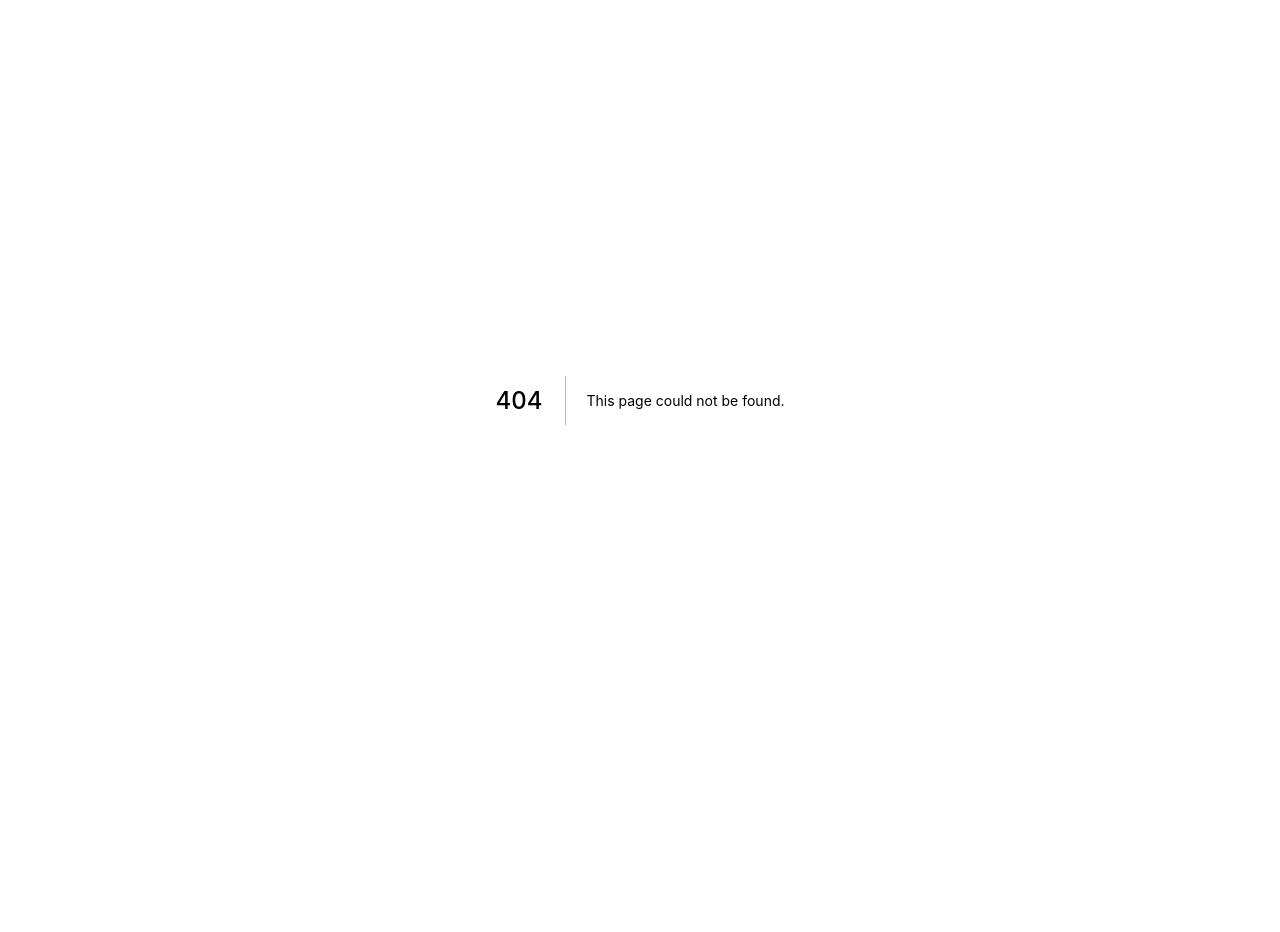
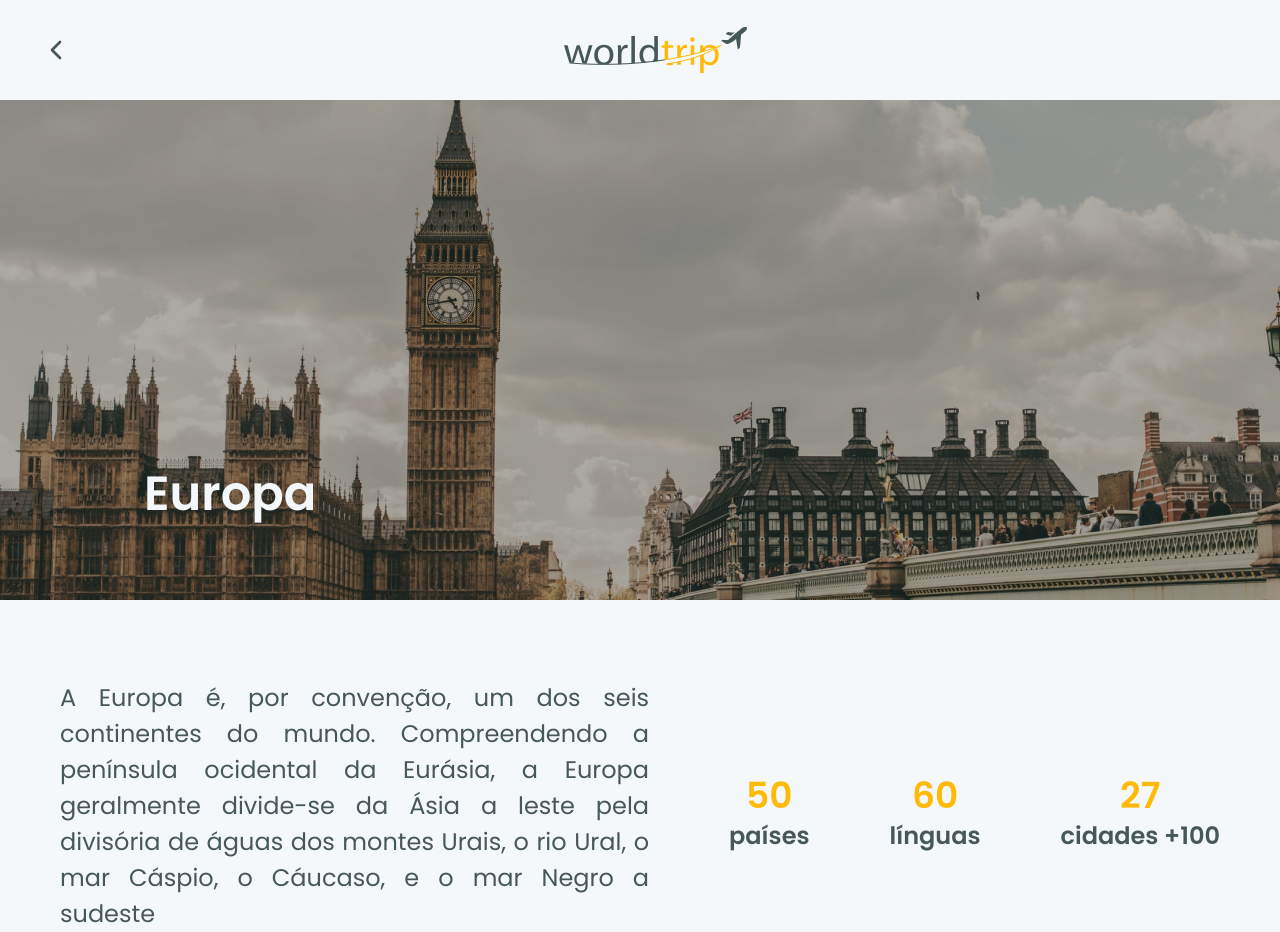
Before and after one commit to Weym/ignite-reactjs-desafio-6, a Next.js app: page /continent/europe in a window 1280 px wide. Before the commit this address had no page. Before the commit the page ends 800 px from the top, so only its background shows below. Built offline with nearby package versions, Linux system fonts and the light colour scheme.

Commit message:
add: Continent Page, ContinentBanner and Content Components

```diff
--- /dev/null
+++ b/src/components/Content/index.tsx
@@ -0,0 +1,79 @@
+import { Flex, Grid, Heading, Text } from "@chakra-ui/react";
+
+export function Content(): JSX.Element {
+  return (
+    <Grid
+      templateColumns={["1fr", "1fr", "1fr 1fr", "1.2fr 1fr"]}
+      gap={[5, 10, 16, 20]}
+    >
+      <Text
+        fontSize={["sm", "md", "lg", "2xl"]}
+        textAlign="justify"
+        color="gray.700"
+        flex="1"
+        minWidth={["200px", "350px", "350px", "480px"]}
+      >
+        A Europa é, por convenção, um dos seis continentes do mundo.
+        Compreendendo a península ocidental da Eurásia, a Europa geralmente
+        divide-se da Ásia a leste pela divisória de águas dos montes Urais, o
+        rio Ural, o mar Cáspio, o Cáucaso, e o mar Negro a sudeste
+      </Text>
+      <Flex
+        flex="1"
+        minWidth={["200", "240", "340px"]}
+        align="center"
+        justify="space-between"
+        marginTop="16px"
+      >
+        <Flex direction="column" align={["flex-start", "flex-start", "center"]}>
+          <Heading
+            color="yellow.400"
+            fontSize={["2xl", "3xl", "4xl"]}
+            fontWeight="600"
+          >
+            50
+          </Heading>
+          <Text
+            color="gray.700"
+            fontSize={["lg", "xl", "2xl"]}
+            fontWeight={["400", "600"]}
+          >
+            países
+          </Text>
+        </Flex>
+        <Flex direction="column" align={["flex-start", "flex-start", "center"]}>
+          <Heading
+            color="yellow.400"
+            fontSize={["2xl", "3xl", "4xl"]}
+            fontWeight="600"
+          >
+            60
+          </Heading>
+          <Text
+            color="gray.700"
+            fontSize={["lg", "xl", "2xl"]}
+            fontWeight={["400", "600"]}
+          >
+            línguas
+          </Text>
+        </Flex>
+        <Flex direction="column" align={["flex-start", "flex-start", "center"]}>
+          <Heading
+            color="yellow.400"
+            fontSize={["2xl", "3xl", "4xl"]}
+            fontWeight="600"
+          >
+            27
+          </Heading>
+          <Text
+            color="gray.700"
+            fontSize={["lg", "xl", "2xl"]}
+            fontWeight={["400", "600"]}
+          >
+            cidades +100
+          </Text>
+        </Flex>
+      </Flex>
+    </Grid>
+  );
+}
--- /dev/null
+++ b/src/components/ContinentBanner/index.tsx
@@ -0,0 +1,26 @@
+import { Box, Flex, Heading, Image, Text } from "@chakra-ui/react";
+
+export function ContinentBanner(): JSX.Element {
+  return (
+    <Flex
+      w="100%"
+      h={["150px", "250px", "300px", "500px"]}
+      px={["0", "0", "24", "36"]}
+      pt={["0", "0", "48", "72"]}
+      backgroundImage="url(/images/europe-continent-banner.jpg)"
+      backgroundRepeat="no-repeat"
+      backgroundSize="cover"
+      align="center"
+      justify={["center", "center", "flex-start", "flex-start"]}
+    >
+      <Heading
+        color="gray.100"
+        fontSize={["1xl", "3xl", "4xl", "5xl"]}
+        textAlign={["center", "left"]}
+        fontWeight="600"
+      >
+        Europa
+      </Heading>
+    </Flex>
+  );
+}
--- /dev/null
+++ b/src/pages/continent/[slug].tsx
@@ -0,0 +1,16 @@
+import { Flex, Heading } from "@chakra-ui/react";
+import { Content } from "../../components/Content";
+import { ContinentBanner } from "../../components/ContinentBanner";
+import { Header } from "../../components/Header";
+
+export default function Continent() {
+  return (
+    <Flex direction="column" align="center">
+      <Header />
+      <ContinentBanner />
+      <Flex maxWidth="1160px" marginTop={["24px", "48px", "64px", "80px"]}>
+        <Content />
+      </Flex>
+    </Flex>
+  );
+}
```
Also changed, not shown: public/images/europe-continent-banner.jpg (added).
